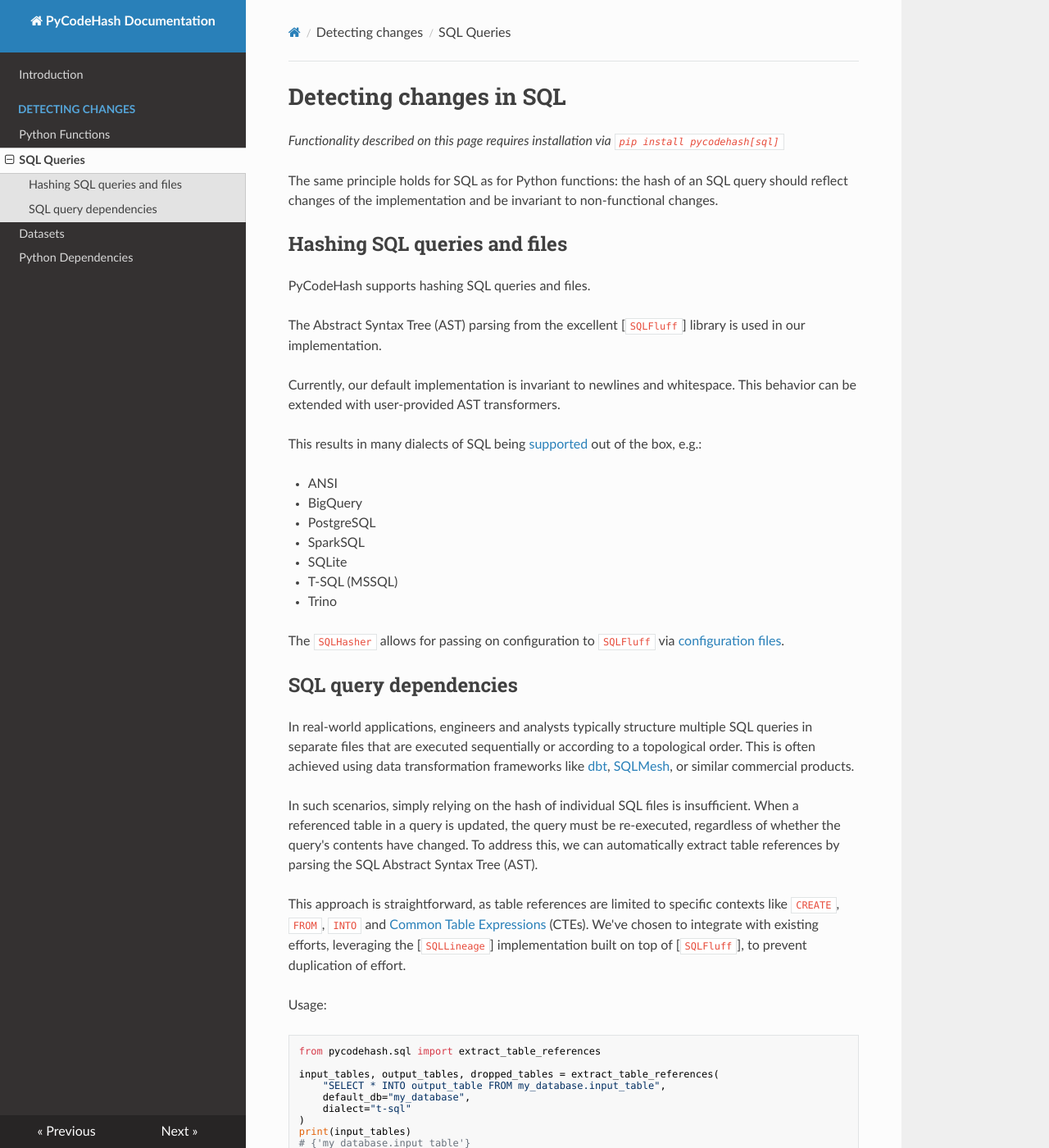
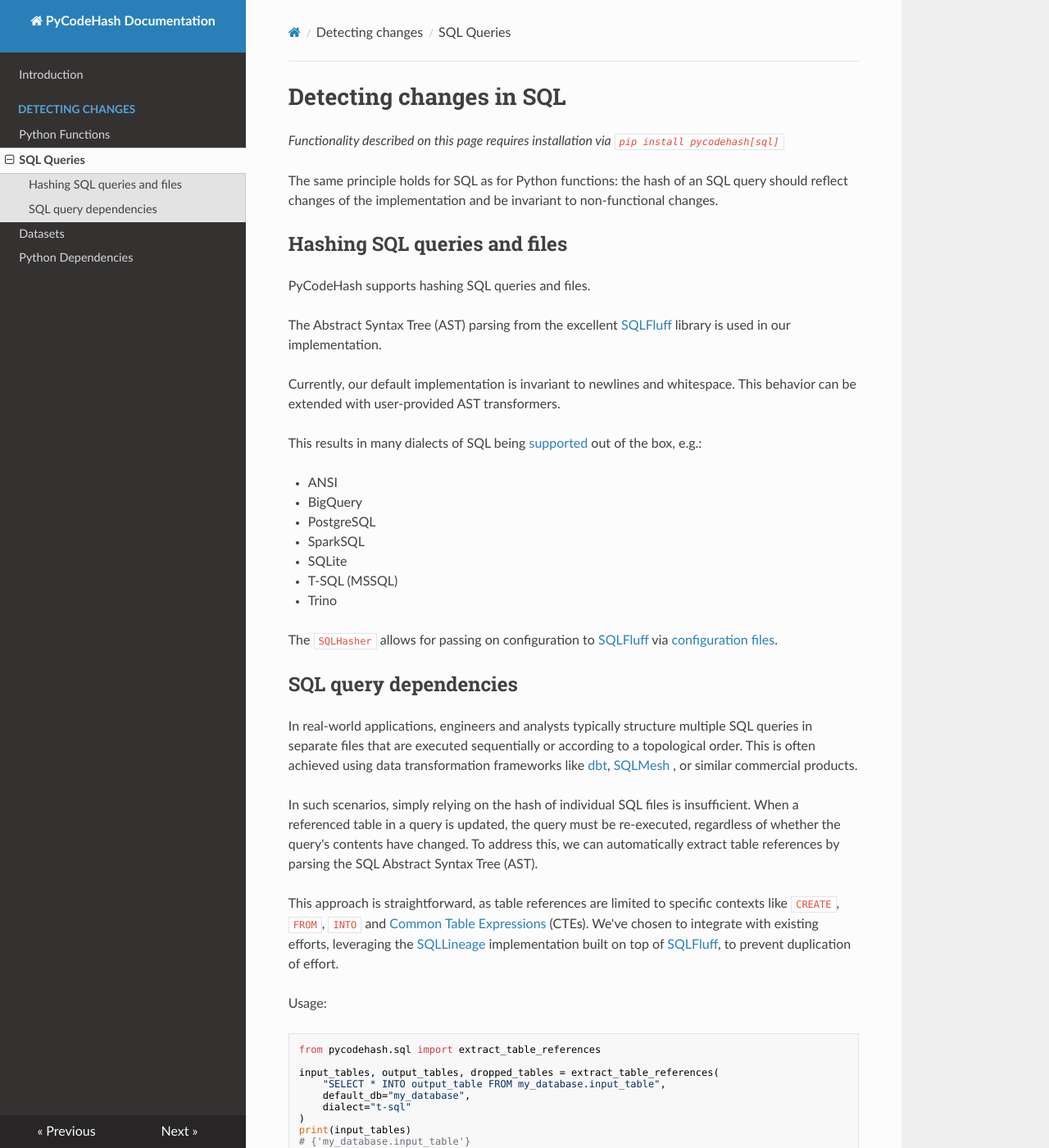
Before and after one commit to pycodehash/pycodehash, an MkDocs documentation site: the page built from docs/sql_queries.md, in a window 1280 px wide and 1400 px high. Shown: the whole window at 82% size. Built offline with MkDocs 1.6.1, drawn with Linux system fonts in a browser that asks for light colours; nearby versions of some CDN libraries.

Commit message:
DOC: fix markdown links in SQL docs

````diff
--- a/docs/sql_queries.md
+++ b/docs/sql_queries.md
@@ -8,7 +8,7 @@ The same principle holds for SQL as for Python functions: the hash of an SQL que
 
 PyCodeHash supports hashing SQL queries and files.
 
-The Abstract Syntax Tree (AST) parsing from the excellent [`SQLFluff`] library is used in our implementation.
+The Abstract Syntax Tree (AST) parsing from the excellent [SQLFluff] library is used in our implementation.
 
 Currently, our default implementation is invariant to newlines and whitespace.
 This behavior can be extended with user-provided AST transformers.
@@ -23,14 +23,14 @@ This results in many dialects of SQL being [supported](https://docs.sqlfluff.com
 - T-SQL (MSSQL)
 - Trino
 
-The `SQLHasher` allows for passing on configuration to `SQLFluff` via [configuration files](https://docs.sqlfluff.com/en/stable/configuration.html).
+The `SQLHasher` allows for passing on configuration to [SQLFluff] via [configuration files](https://docs.sqlfluff.com/en/stable/configuration.html).
 
 ## SQL query dependencies
 
 In real-world applications, engineers and analysts typically structure
 multiple SQL queries in separate files that are executed sequentially or according to a topological order.
 This is often achieved using data transformation frameworks like [dbt],
-[SQLMesh], or similar commercial products.
+[SQLMesh] , or similar commercial products.
 
 In such scenarios, simply relying on the hash of individual SQL files is
 insufficient. When a referenced table in a query is updated, the query
@@ -41,7 +41,7 @@ parsing the SQL Abstract Syntax Tree (AST).
 This approach is straightforward, as table references are limited to
 specific contexts like `CREATE`, `FROM`, `INTO` and [Common Table Expressions]
 (CTEs). We've chosen to integrate with existing efforts, leveraging the
-[`SQLLineage`] implementation built on top of [`SQLFluff`], to prevent duplication
+[SQLLineage] implementation built on top of [SQLFluff], to prevent duplication
 of effort.
 
 Usage:
@@ -63,7 +63,7 @@ print(dropped_tables)
 ```
 
 [dbt]: https://github.com/dbt-labs/dbt-core
-[SQLMesh]: https://github.com/TobikoData/sqlmesh)
-[`SQLLineage`]: https://github.com/reata/sqllineage
+[SQLMesh]: https://github.com/TobikoData/sqlmesh
+[SQLLineage]: https://github.com/reata/sqllineage
 [Common Table Expressions]: https://en.wikipedia.org/wiki/Hierarchical_and_recursive_queries_in_SQL#Common_table_expression
-[`SQLFluff`]: https://docs.sqlfluff.com/en/stable/index.html
+[SQLFluff]: https://docs.sqlfluff.com/en/stable/index.html
````
